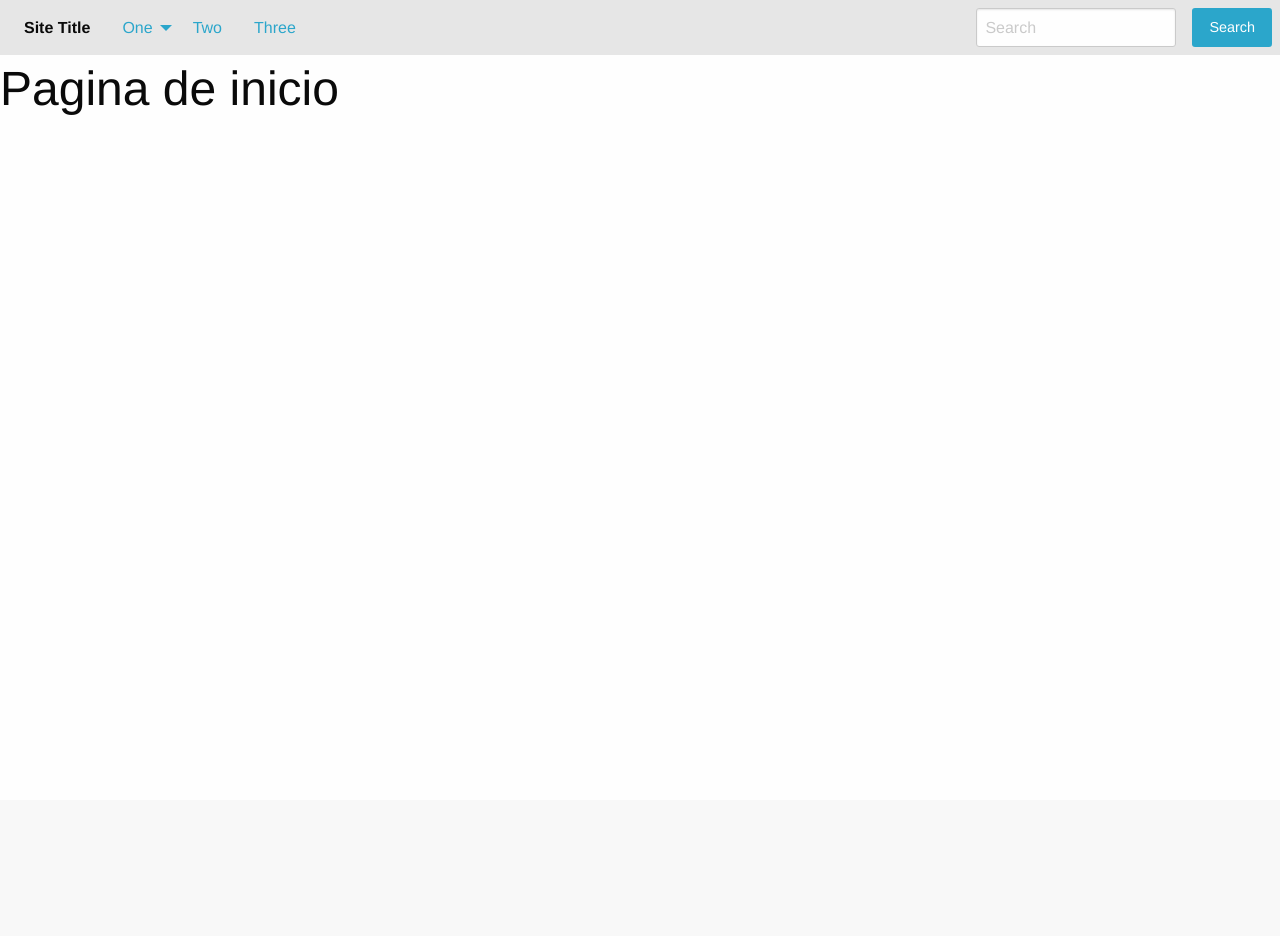
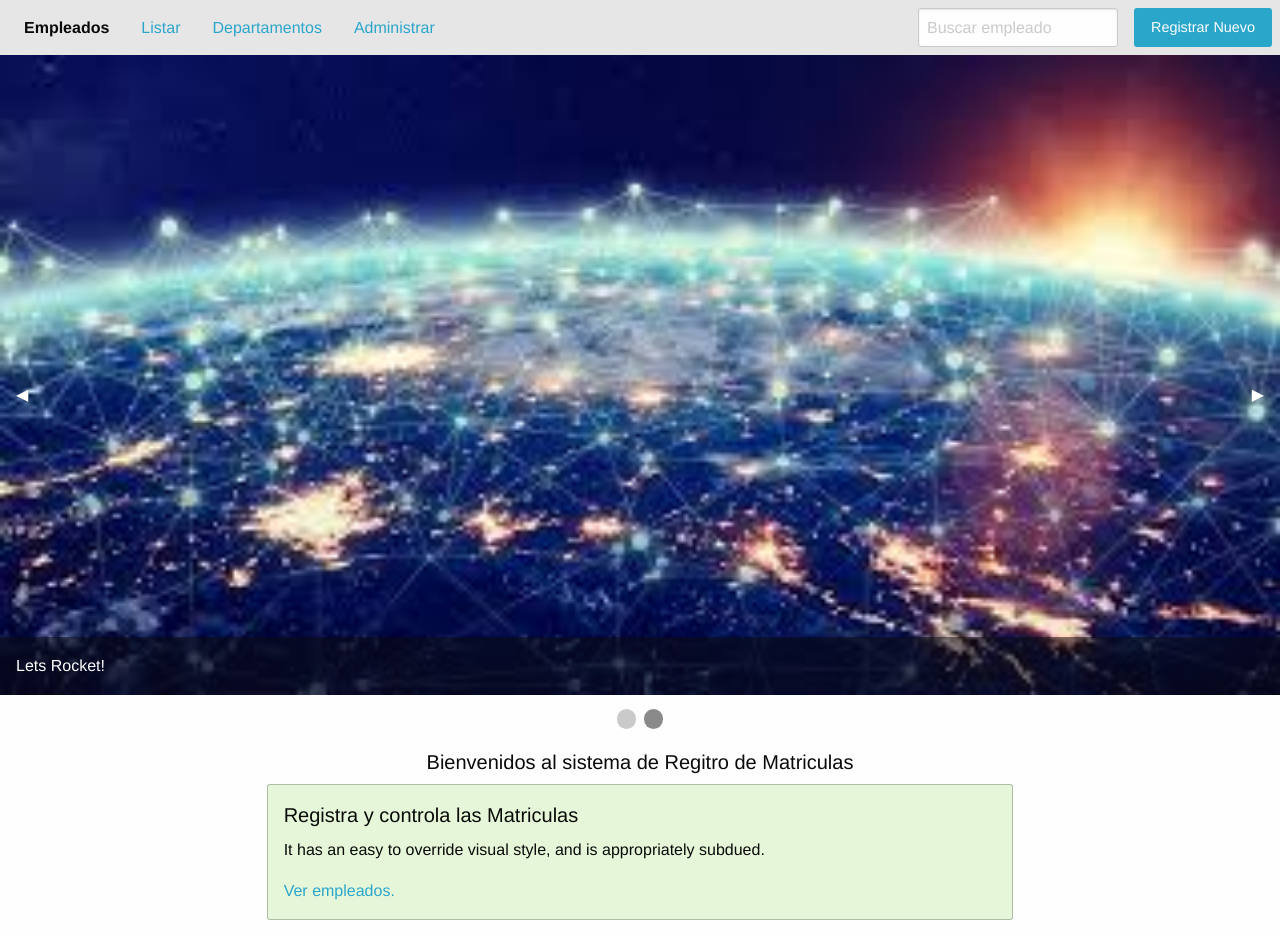
Before and after one commit to MoiFalcon5593/cu-django, a Django app: template empleado/templates/inicio.html in a window 1280 px wide. Before the commit the page ends 115 px from the top, so only its background shows below. Run offline with Django 3.2, Linux system fonts and the light colour scheme; the template is opened without the code that fills it, so the values that code supplies are empty; some libraries are stand-ins or nearby versions.

Commit message:
subida de cambios hasta tutorial 84 funcionalidad en lista empleados

```diff
--- a/empleado/applications/persona/urls.py
+++ b/empleado/applications/persona/urls.py
@@ -6,7 +6,7 @@ app_name = 'persona_app'
 
 urlpatterns = [
     path('', views.InicioView.as_view(),name='inicio'),
-    path('listar-todo-empleados/', views.ListAllEmpleados.as_view()),
+    path('listar-todo-empleados/', views.ListAllEmpleados.as_view(),name='empleados_all'),
     path('listar-by-area/<shorname>/', views.ListByAreaEmpleado.as_view()),
     path('buscar-empleado/', views.ListEmpleadoByKword.as_view()),
     path('lista-habilidades-empleado/', views.ListHabilidadesEmpleado.as_view()),
--- a/empleado/templates/includes/header.html
+++ b/empleado/templates/includes/header.html
@@ -2,23 +2,18 @@
 <div class="top-bar">
   <div class="top-bar-left">
     <ul class="dropdown menu" data-dropdown-menu>
-      <li class="menu-text">Site Title</li>
+      <li class="menu-text">Empleados</li>
       <li>
-        <a href="#">One</a>
-        <ul class="menu vertical">
-          <li><a href="#">One</a></li>
-          <li><a href="#">Two</a></li>
-          <li><a href="#">Three</a></li>
-        </ul>
+        <a href="{% url 'persona_app:empleados_all'  %}">Listar</a>
       </li>
-      <li><a href="#">Two</a></li>
-      <li><a href="#">Three</a></li>
+      <li><a href="#">Departamentos</a></li>
+      <li><a href="#">Administrar</a></li>
     </ul>
   </div>
   <div class="top-bar-right">
     <ul class="menu">
-      <li><input type="search" placeholder="Search"></li>
-      <li><button type="button" class="button">Search</button></li>
+      <li><input type="search" placeholder="Buscar empleado"></li>
+      <li><button type="button" class="button">Registrar Nuevo</button></li>
     </ul>
   </div>
 </div>
--- a/empleado/templates/inicio.html
+++ b/empleado/templates/inicio.html
@@ -1,8 +1,52 @@
 {% extends 'base.html' %}
+{% load static %}
 {% block title %}
     Pagina de inicio Sistema Empleado
 {% endblock title %}
 {% block content %}
 {% include 'includes/header.html' %}
-<h1>Pagina de inicio</h1>
+<!-- inicio de imagen de portada -->
+
+<div class="orbit" role="region" aria-label="Favorite Space Pictures" data-orbit>
+  <div class="orbit-wrapper">
+    <div class="orbit-controls">
+      <button class="orbit-previous"><span class="show-for-sr">Previous Slide</span>&#9664;&#xFE0E;</button>
+      <button class="orbit-next"><span class="show-for-sr">Next Slide</span>&#9654;&#xFE0E;</button>
+    </div>
+    <ul class="orbit-container">
+      <li class="is-active orbit-slide">
+        <figure class="orbit-figure">
+          <img class="orbit-image" src="{% static 'img/hack.jpg' %}" alt="Space">
+          <figcaption class="orbit-caption">Space, the final frontier.</figcaption>
+        </figure>
+      </li>
+      <li class="orbit-slide">
+        <figure class="orbit-figure">
+          <img class="orbit-image" src="{% static 'img/red.jpg' %}" alt="Space">
+          <figcaption class="orbit-caption">Lets Rocket!</figcaption>
+        </figure>
+      </li>
+    </ul>
+  </div>
+  <nav class="orbit-bullets">
+    <button class="is-active" data-slide="0">
+      <span class="show-for-sr">First slide details.</span>
+      <span class="show-for-sr" data-slide-active-label>Current Slide</span>
+    </button>
+    <button data-slide="1"><span class="show-for-sr">Second slide details.</span></button>
+  </nav>
+</div>
+<!-- fin de imagen de portada -->
+<!-- bloque de bienvenida -->
+<div class="grid-x align-center">
+  <h1 class="cell large-8" style="font-size: 20px; text-align: center;">Bienvenidos al sistema de Regitro de Matriculas</h1>
+  <div class="cell large-7">
+    <div class="callout success">
+    <h5>Registra y controla las Matriculas</h5>
+    <p>It has an easy to override visual style, and is appropriately subdued.</p>
+    <a href="#">Ver empleados.</a>
+    </div>
+  </div>
+</div>
+<!-- fin de bloque de bienvenida -->
 {% endblock content %}
```
Also changed, not shown: empleado/applications/persona/views.py (+8 -3 lines), empleado/templates/persona/list_all.html (+43 -18 lines), empleado/static/img/hack.jpg (added), empleado/static/img/red.jpg (added).
